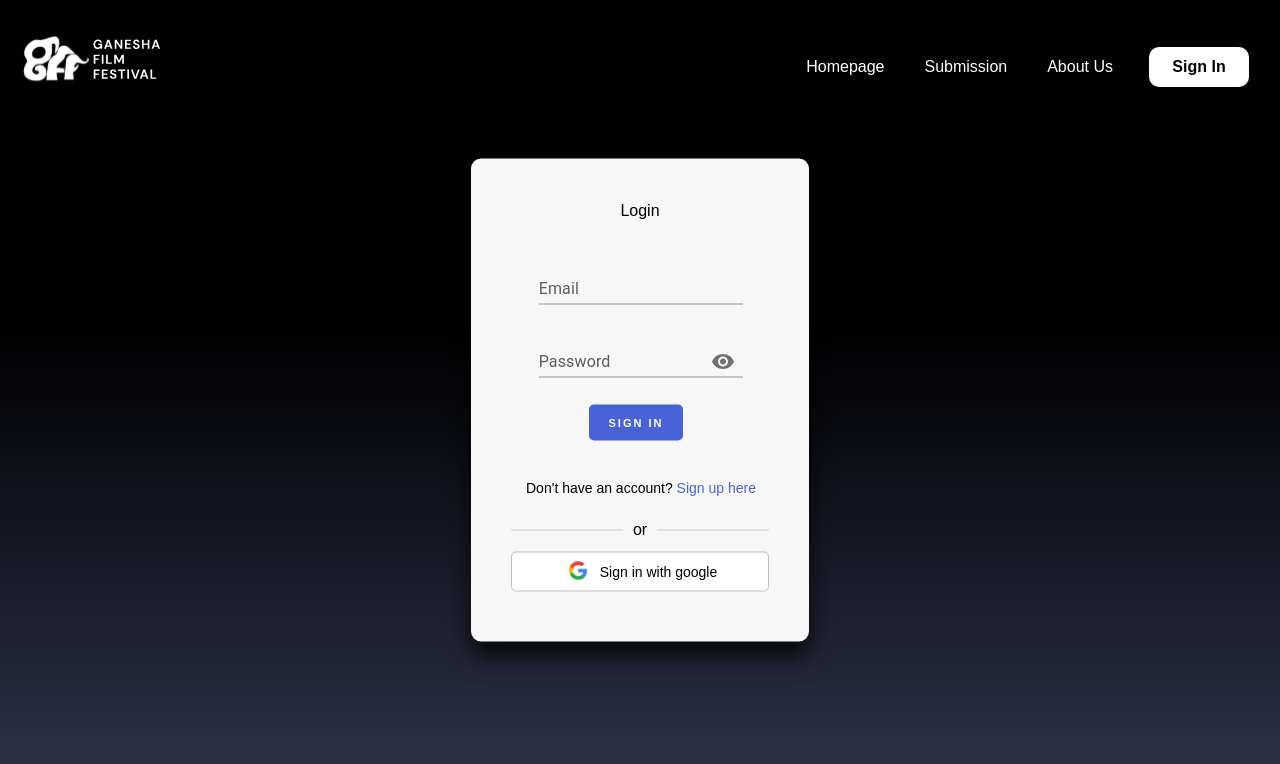
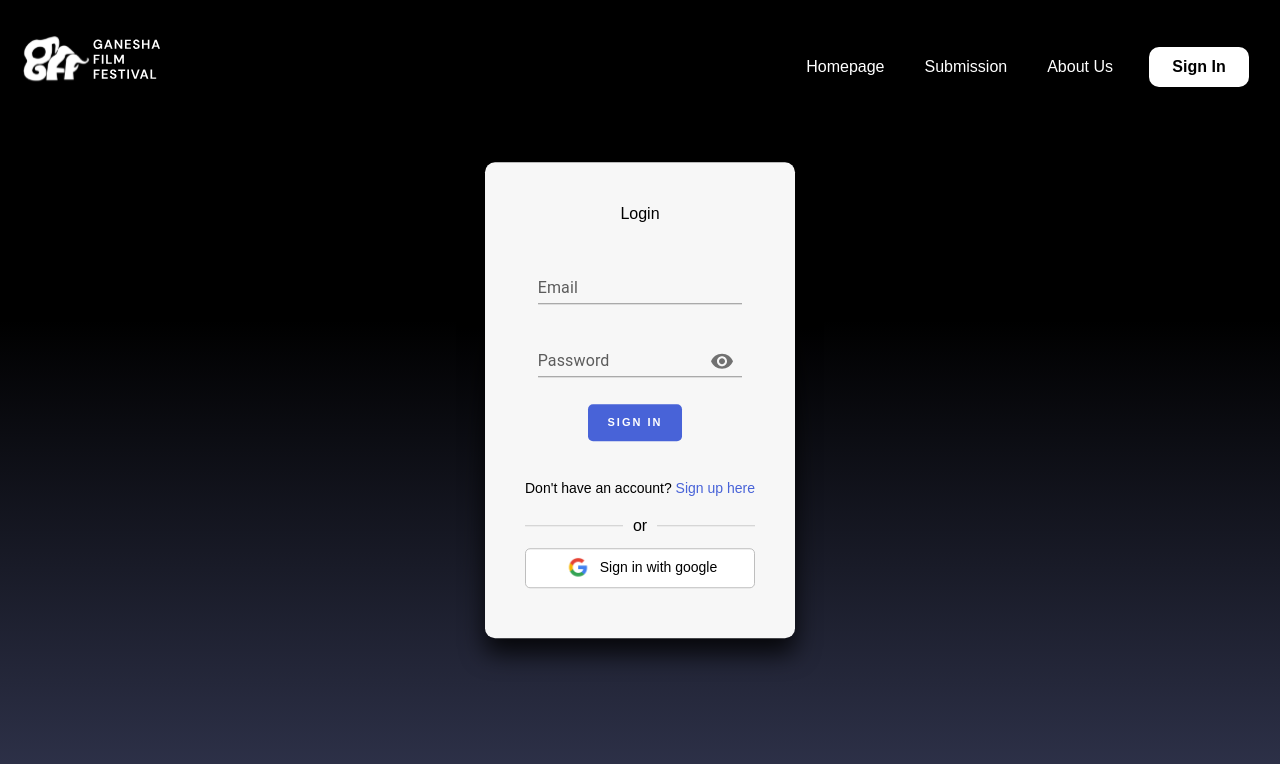
Before and after one commit to syauqijan/ganffest, a Next.js app: page /auth/login in a window 1280 px wide. Shown: the top 764 px of the page. Built offline with nearby package versions, Linux system fonts and the light colour scheme; no server answers.

Commit message:
fix: form auth

```diff
--- a/src/views/Auth/Login/Login.module.css
+++ b/src/views/Auth/Login/Login.module.css
@@ -9,7 +9,7 @@
     top: 50%;
     left: 50%;
     transform: translate(-50%, -50%);
-    width: 338px;
+
 
 
 }
@@ -34,8 +34,7 @@
     justify-content: center;
     align-items: center;
     gap: 10px;
-    width:260px;
-    height: 250px;
+
 
 }
 .box .inputBox input {
--- a/src/views/Auth/Register/Register.Module.css
+++ b/src/views/Auth/Register/Register.Module.css
@@ -11,7 +11,7 @@
     left: 50%;
     transform: translate(-50%, -50%);
     justify-content: center;
-    width: 338px;
+
 }
 
 .box h2 {
@@ -32,8 +32,6 @@
     justify-content: center;
     align-items: center;
     gap: 10px;
-    width:260px;
-    height: 250px;
 }
 .box .inputBox input {
     background: transparent;
```
